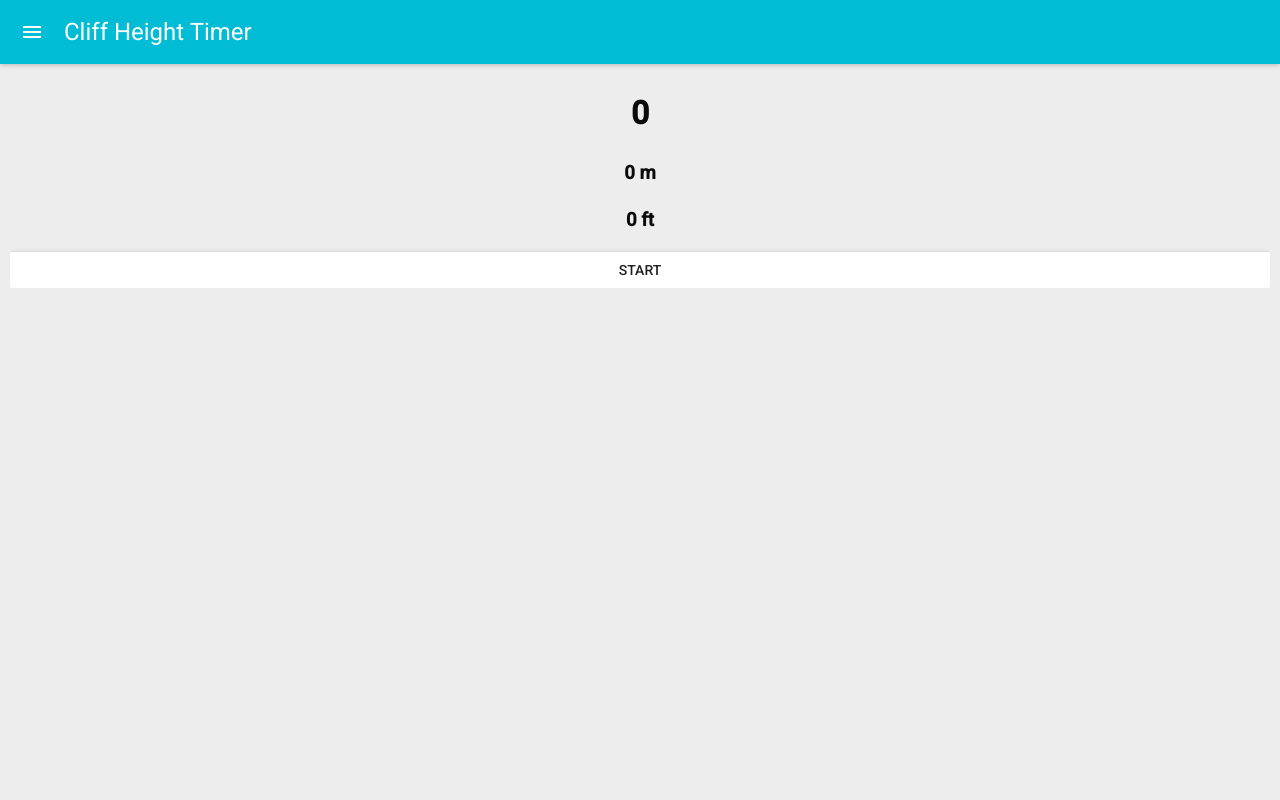
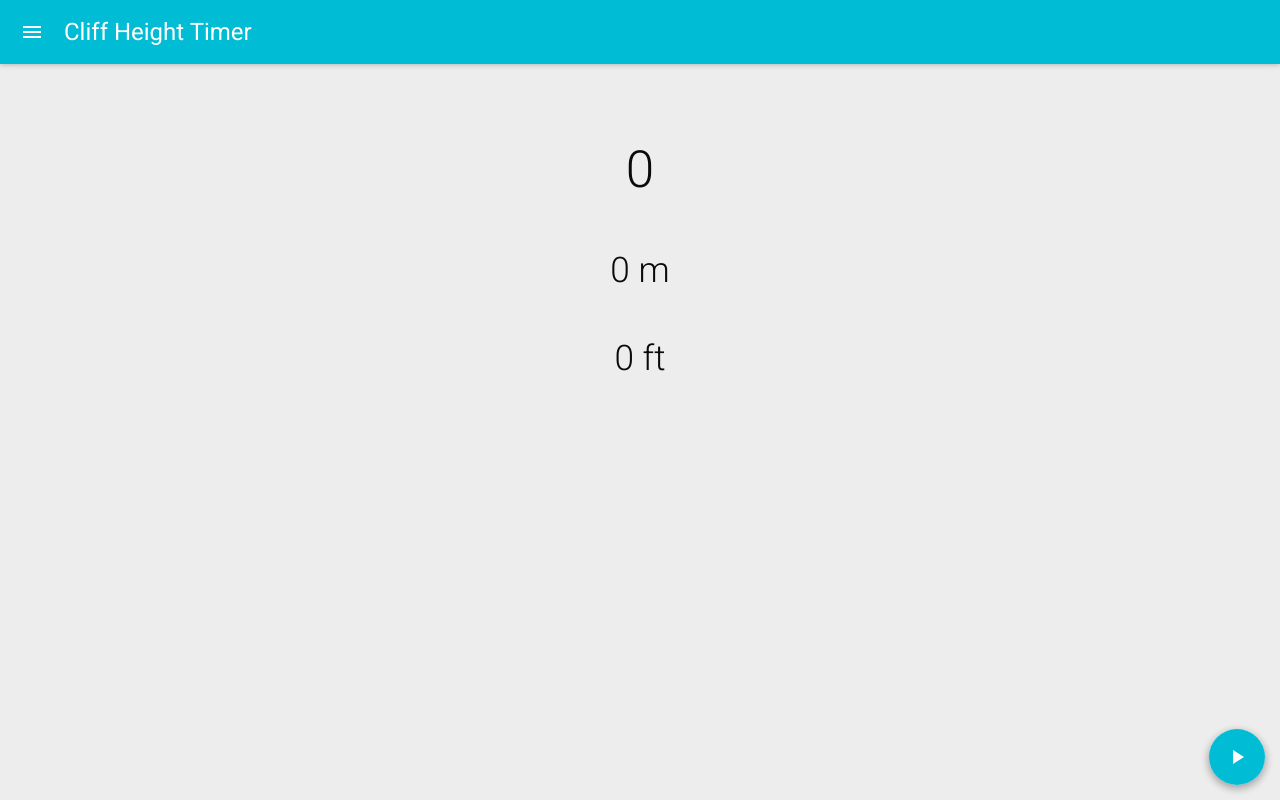
Before and after one commit to c4software/Cliff-Height-Timer, a React app: page / in a window 1280 px wide. Built offline with nearby package versions, Linux system fonts and the light colour scheme; what react-tap-event-plugin would draw is missing.

Commit message:
Update to switch to a fab button

```diff
--- a/public/index.css
+++ b/public/index.css
@@ -4,6 +4,18 @@ body, html, #root {
   font-family: 'Roboto', sans-serif;
   background-color: #EDEDED;
   height: 100%;
+}
+
+h1{
+  font-size: 3.2em;
+}
+
+h3{
+  font-size: 2.2em;
+}
+
+h1,h2,h3,h4,h5{
+  font-weight: 300;
 }
 
 div[data-reactroot]{
@@ -23,3 +35,9 @@ div[data-reactroot]{
 .text-center{
   text-align: center;
 }
+
+.middle{
+  display: flex;
+  align-items: center;
+  justify-content: center;
+}
--- /dev/null
+++ b/src/components/HeightTimer/index.css
@@ -0,0 +1,5 @@
+.fab{
+    position: fixed;
+    bottom: 15px;
+    right: 15px;
+}
--- a/src/components/HeightTimer/index.js
+++ b/src/components/HeightTimer/index.js
@@ -1,6 +1,9 @@
 import React, {Component} from 'react';
+import "./index.css";
 
-import RaisedButton from 'material-ui/RaisedButton';
+import FloatingActionButton from 'material-ui/FloatingActionButton';
+import PlayArrow from 'material-ui/svg-icons/av/play-arrow';
+import Stop from 'material-ui/svg-icons/av/stop';
 
 class HeightTimer extends Component{
   constructor(props){
@@ -31,9 +34,9 @@ class HeightTimer extends Component{
   compute = () => {
       let fallTime = new Date().getTime() - this.state.start;
   		let height = 16*Math.pow((fallTime/1000), 2);
-      let numberDigits = 0;
+      let numberDigits = 1;
 			if(height < 1){
-				numberDigits = 1;
+				numberDigits = 2;
 			}
 
       let fallTimeFormated = (fallTime/1000).toFixed(2)+"s";
@@ -49,11 +52,13 @@ class HeightTimer extends Component{
 
   render(){
     return (
-      <div>
+      <div style={{paddingTop: "30px"}}>
         <h1>{this.state.time}</h1>
         <h3>{this.state.m}</h3>
         <h3>{this.state.ft}</h3>
-        <RaisedButton fullWidth={true} secondary={this.state.running} onTouchTap={this.start} label={this.state.running?"Stop":"Start"} />
+        <FloatingActionButton className="fab" secondary={this.state.running} onTouchTap={this.start}>
+          {this.state.running?<Stop />:<PlayArrow />}
+        </FloatingActionButton>
       </div>
     )
   }
--- a/src/views/home/index.js
+++ b/src/views/home/index.js
@@ -5,7 +5,7 @@ import HeightTimer from "../../components/HeightTimer";
 class Home extends Component {
   render() {
     return (
-      <div className="text-center">
+      <div className="h100 text-center">
         <HeightTimer />
       </div>
     );
```
